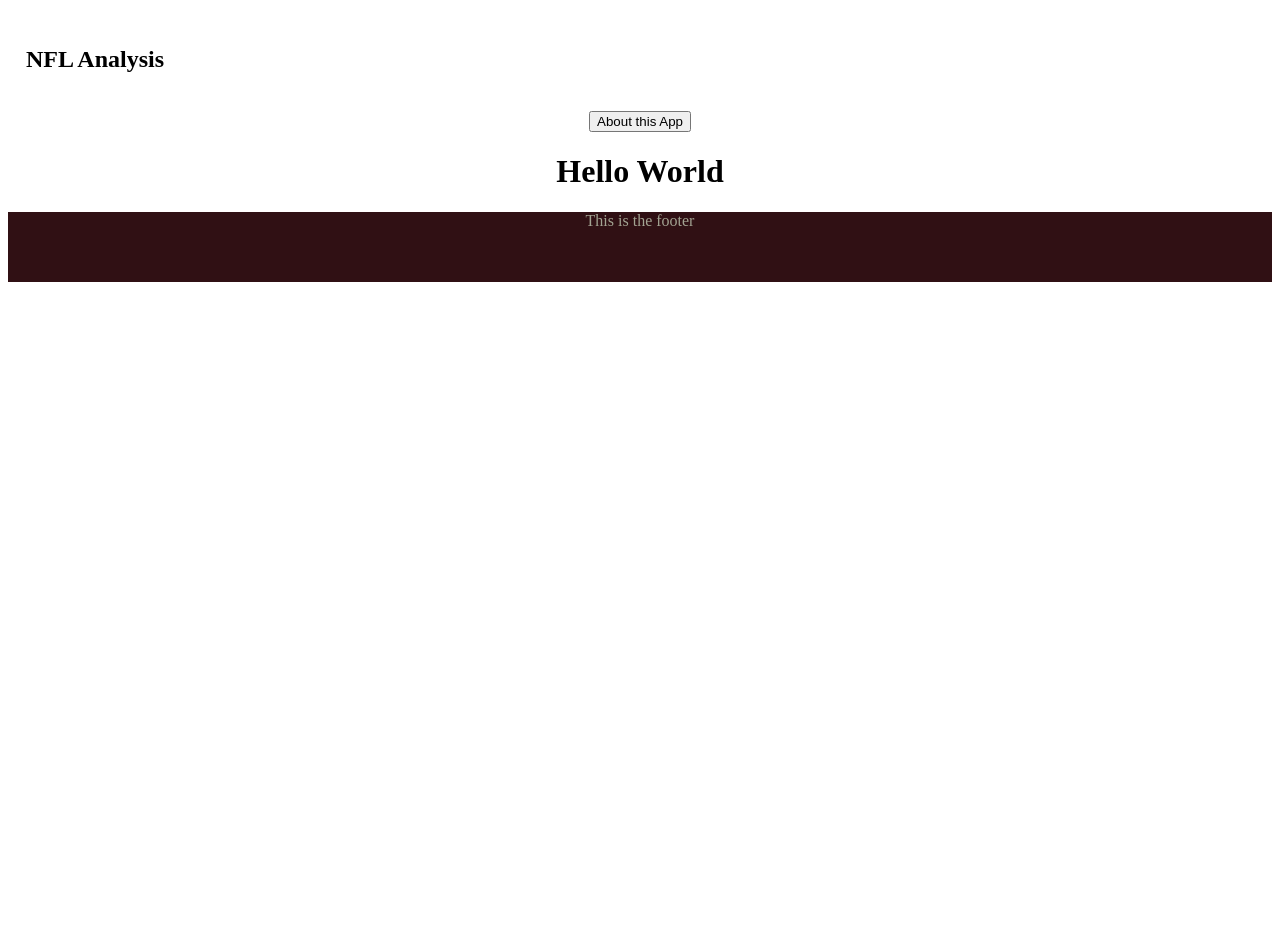
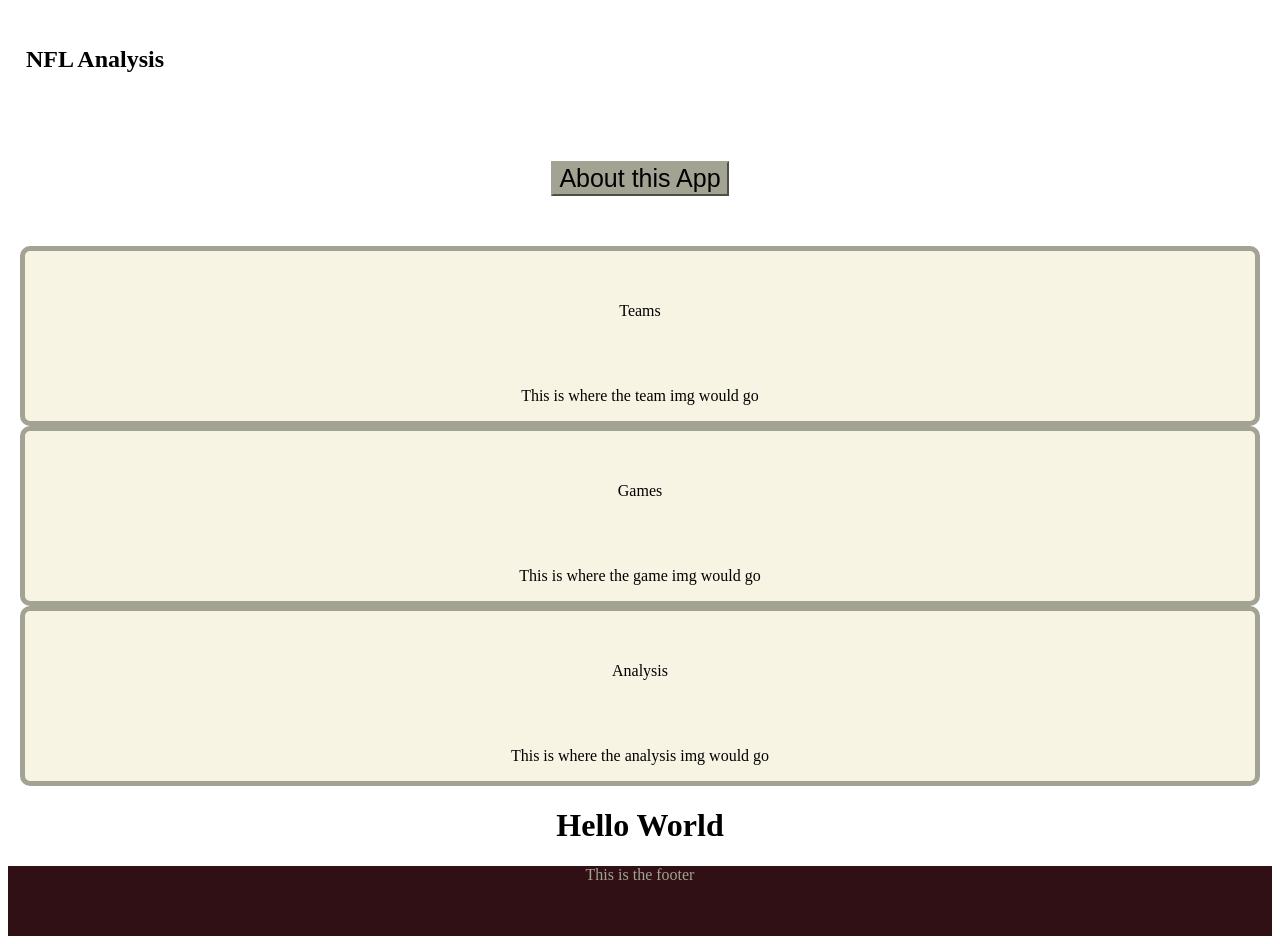
Before and after one commit to Juicester/project4-frontend, a React (Create React App) app: page / in a window 1280 px wide. Before the commit the page ends 800 px from the top, so only its background shows below. Built offline with nearby package versions, Linux system fonts and the light colour scheme.

Commit message:
created gamespage teampage and analysis page

```diff
--- a/src/App.css
+++ b/src/App.css
@@ -1,8 +1,8 @@
 .App {
-  text-align: center;
+	text-align: center;
 }
 
-.App-logo {
+/* .App-logo {
   height: 40vmin;
   pointer-events: none;
 }
@@ -35,4 +35,4 @@
   to {
     transform: rotate(360deg);
   }
-}
+} */
--- a/src/components/Homepage/Homepage.css
+++ b/src/components/Homepage/Homepage.css
@@ -0,0 +1,66 @@
+.modal-button {
+	margin: 50px;
+	background-color: #a2a392;
+	border-color: #a2a392;
+	color: black;
+	font-size: 25px;
+}
+
+.modal-button:hover,
+.add-button:hover {
+	background-color: #301014;
+	color: #a2a392;
+	border-color: #301014;
+	text-decoration: none;
+}
+
+.home-cards {
+	margin: 0 0.75rem;
+	background-color: #f8f4e3;
+	border: 5px solid #a2a392;
+	border-radius: 10px;
+}
+
+.card-title {
+	min-height: 120px;
+	display: flex;
+	align-items: center;
+	justify-content: center;
+	flex-direction: column;
+}
+
+.add-button {
+	margin: 50px;
+	background-color: #a2a392;
+	border-color: #a2a392;
+	color: black;
+	padding: 10px;
+	border-radius: 5px;
+	text-transform: uppercase;
+	font-size: 25px;
+}
+
+.home-cards:hover {
+	box-shadow: 5px 10px 20px 1px black;
+}
+
+.modal {
+	font-family: 'MedievalSharp', cursive;
+	color: #301014;
+}
+
+.body-modal {
+	background-color: #f8f4e3;
+}
+
+.inside-modal-button {
+	background-color: #301014;
+	color: #a2a392;
+	border-color: #301014;
+}
+
+.inside-modal-button:hover {
+	color: #301014;
+	background-color: #a2a392;
+	border-color: #a2a392;
+}
--- a/src/components/Homepage/Homepage.js
+++ b/src/components/Homepage/Homepage.js
@@ -5,6 +5,8 @@ import Card from 'react-bootstrap/Card';
 import './Homepage.css';
 import Container from 'react-bootstrap/Container';
 import { Link } from 'react-router-dom';
+import Row from 'react-bootstrap/Row';
+import Col from 'react-bootstrap/Col';
 
 function MyModal(props) {
 	return (
@@ -49,6 +51,26 @@ function Homepage() {
 					About this App
 				</Button>
 				<MyModal show={modalShow} onHide={() => setModalShow(false)} />
+				<Row>
+					<Col>
+						<Card className='home-cards'>
+							<Card.Title>Teams</Card.Title>
+							<Card.Text>This is where the team img would go</Card.Text>
+						</Card>
+					</Col>
+					<Col>
+						<Card className='home-cards'>
+							<Card.Title>Games</Card.Title>
+							<Card.Text>This is where the game img would go</Card.Text>
+						</Card>
+					</Col>
+					<Col>
+						<Card className='home-cards'>
+							<Card.Title>Analysis</Card.Title>
+							<Card.Text>This is where the analysis img would go</Card.Text>
+						</Card>
+					</Col>
+				</Row>
 			</div>
 		</Container>
 	);
```
Also changed, not shown: src/components/AnalysisPage/AnalysisPage.css (added), src/components/AnalysisPage/AnalysisPage.js (added), src/components/GamesPage/GamesPage.css (added), src/components/GamesPage/GamesPage.js (added), src/components/TeamsPage/TeamsPage.css (added), src/components/TeamsPage/TeamsPage.js (added).
